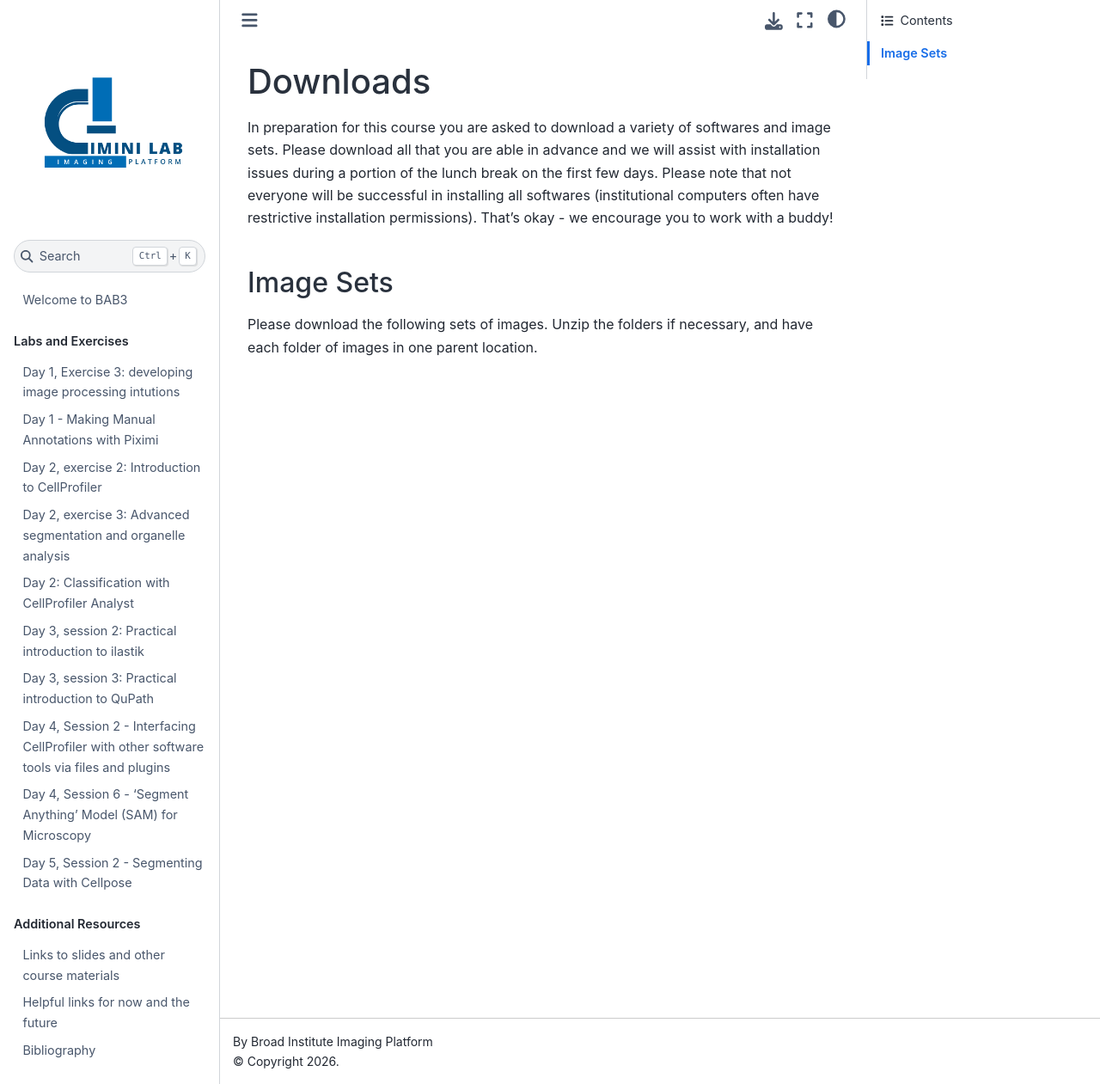
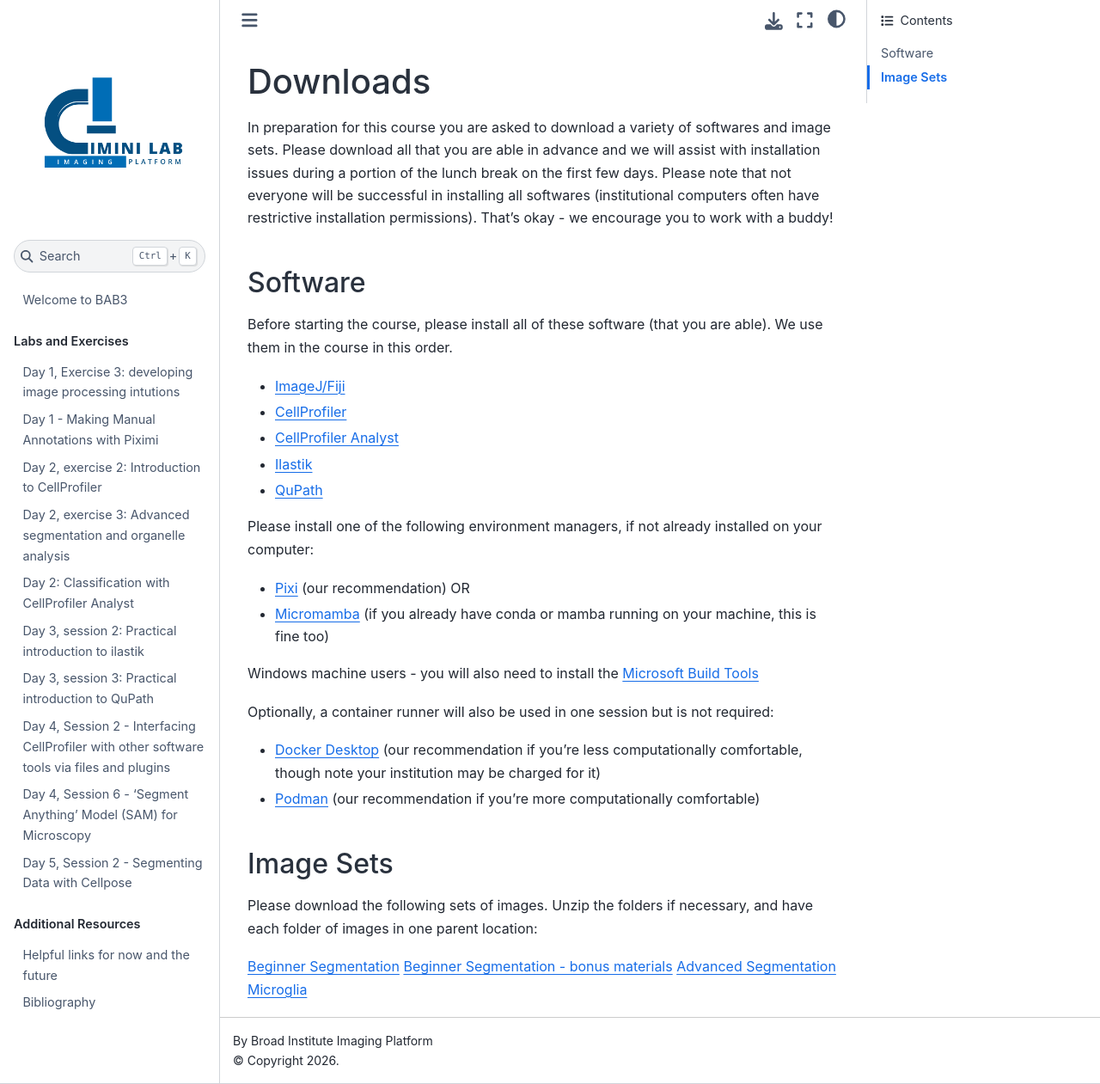
Before and after one commit to broadinstitute/BAB3, a Jupyter Book: the page built from docs/downloads.md, in a window 1280 px wide and 1261 px high. Shown: the whole window at 86% size. Built offline with Jupyter Book 1.0.4 settings and Sphinx 7.4.7 and the Sphinx Book theme 1.1.4, drawn with Linux system fonts in a browser that asks for light colours; pages that are not in the unit, such as notebooks, are missing from menus.

Commit message:
working draft

```diff
--- a/docs/downloads.md
+++ b/docs/downloads.md
@@ -2,6 +2,33 @@
 
 In preparation for this course you are asked to download a variety of softwares and image sets. Please download all that you are able in advance and we will assist with installation issues during a portion of the lunch break on the first few days. Please note that not everyone will be successful in installing all softwares (institutional computers often have restrictive installation permissions). That’s okay - we encourage you to work with a buddy!
 
+## Software
+
+Before starting the course, please install all of these software (that you are able). We use them in the course in this order.
+
+- [ImageJ/Fiji](https://fiji.sc/)
+- [CellProfiler](https://cellprofiler.org/)
+- [CellProfiler Analyst](https://cellprofileranalyst.org/)
+- [Ilastik](https://www.ilastik.org/)
+- [QuPath](https://qupath.github.io/)
+
+Please install one of the following environment managers, if not already installed on your computer:
+
+- [Pixi](https://pixi.sh/dev/installation/) (our recommendation) OR
+- [Micromamba](https://mamba.readthedocs.io/en/latest/installation/micromamba-installation.html#automatic-install) (if you already have conda or mamba running on your machine, this is fine too)
+
+Windows machine users -  you will also need to install the [Microsoft Build Tools](https://visualstudio.microsoft.com/visual-cpp-build-tools)
+
+Optionally, a container runner will also be used in one session but is not required:
+
+- [Docker Desktop](https://www.docker.com/products/docker-desktop/) (our recommendation if you're less computationally comfortable, though note your institution may be charged for it)
+- [Podman](https://podman.io/) (our recommendation if you're more computationally comfortable)
+
 ## Image Sets
 
-Please download the following sets of images. Unzip the folders if necessary, and have each folder of images in one parent location.
+Please download the following sets of images. Unzip the folders if necessary, and have each folder of images in one parent location:
+
+[Beginner Segmentation](https://github.com/CellProfiler/tutorials/raw/master/BeginnerSegmentation/Archive_EN.zip)
+[Beginner Segmentation - bonus materials](https://github.com/CellProfiler/tutorials/raw/master/BeginnerSegmentation/bonus_materials_EN.zip)
+[Advanced Segmentation](https://drive.google.com/file/d/1qVaQiPZKqOPEsa62lYEpm7ot3th7ADqE/view?usp=sharing)
+[Microglia](https://drive.google.com/drive/folders/1TyV_hzN2pDpX0lVQ_jh08A9AG5e4Bao8?usp=drive_link)
```
Also changed, not shown: docs/slides_et_al.md (deleted, +0 -53 lines).
